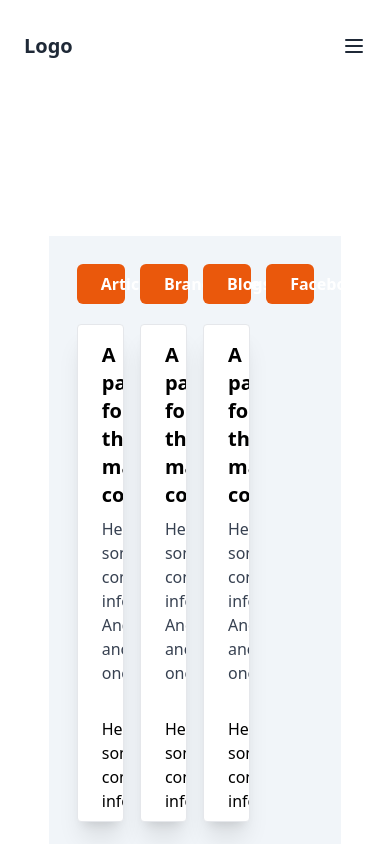
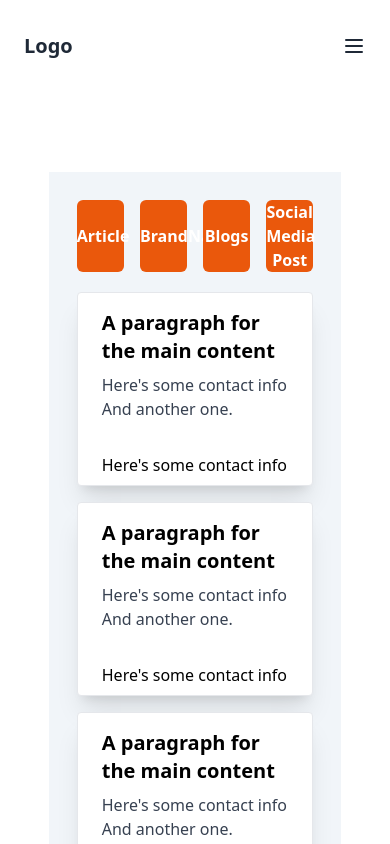
Before and after one commit to meraz007/text-gen, a Vue app: page /about in a window 390 px wide. Both pictures are taken after a click on the button "BrandName". Shown: the top 844 px of the page. Built offline with nearby package versions, Linux system fonts and the light colour scheme.

Commit message:
some change in brandName component and aboutView

```diff
--- a/src/components/DynamicComponent/BrandName.vue
+++ b/src/components/DynamicComponent/BrandName.vue
@@ -1,9 +1,9 @@
 <template>
-    <div class="grid grid-cols-4 gap-4 mt-5">
-        <router-link to="/Details"><Card /></router-link>
+    <div class="grid md:grid-cols-3 gap-4 mt-5">
         <Card />
         <Card />
-
+        <Card />
+        <Card />
     </div>
 
 </template>
--- a/src/views/AboutView.vue
+++ b/src/views/AboutView.vue
@@ -1,16 +1,17 @@
 <template>
    <div class="about">
-    <div class="flex justify-center mt-36">
+    <div class="flex justify-center mt-20">
       <div class="w-9/12 bg-slate-100 p-7 ">
       <div class="grid gap-4 grid-cols-4">
-        <button class="px-6 py-2 font-semibold text-white rounded-md hover:opacity-95 focus:outline-none bg-orange-600" @click="activeTab ='Article'">Article</button>
-        <button class="px-6 py-2 font-semibold text-white rounded-md hover:opacity-95 focus:outline-none bg-orange-600" @click="activeTab ='BrandName'">BrandName</button>
-        <button class="px-6 py-2 font-semibold text-white rounded-md hover:opacity-95 focus:outline-none bg-orange-600" @click="activeTab ='Blogs'">Blogs</button>
-        <button class="px-6 py-2 font-semibold text-white rounded-md hover:opacity-95 focus:outline-none bg-orange-600" @click="activeTab ='FacebookPost'">FacebookPost</button>
+        <button class="text-center md:py-2 font-semibold text-white rounded-md hover:opacity-95 focus:outline-none bg-orange-600" @click="activeTab ='Article'">Article</button>
+        <button class="text-center font-semibold text-white rounded-md hover:opacity-95 focus:outline-none bg-orange-600" @click="activeTab ='BrandName'">BrandName</button>
+        <button class="text-center font-semibold text-white rounded-md hover:opacity-95 focus:outline-none bg-orange-600" @click="activeTab ='Blogs'">Blogs</button>
+        <button class="text-center font-semibold text-white rounded-md hover:opacity-95 focus:outline-none bg-orange-600" @click="activeTab ='SocialMediaPost'">Social Media Post</button>
       </div>
         <component :is="activeTab" />
       </div>
     </div>
+    <Footer class="mt-10" />
   </div>
 </template>
 
@@ -18,15 +19,17 @@
 import Article from '@/components/DynamicComponent/Article.vue'
 import Blogs from '@/components/DynamicComponent/Blogs.vue'
 import BrandName from '@/components/DynamicComponent/BrandName.vue'
-import FacebookPost from '@/components/DynamicComponent/FacebookPost.vue'
+import SocialMediaPost from '@/components/DynamicComponent/SocialMediaPost.vue'
 import ButtonSimple from '@/components/ButtonSimple.vue'
+import Footer from '@/components/Footer.vue'
 export default {
    components:{
      Article,
      BrandName,
      Blogs,
-     FacebookPost,
-     ButtonSimple
+     SocialMediaPost,
+     ButtonSimple,
+     Footer
    },
    data(){
      return{
```
Also changed, not shown: src/components/DynamicComponent/SocialMediaPost.vue (renamed from src/components/DynamicComponent/FacebookPost.vue).
